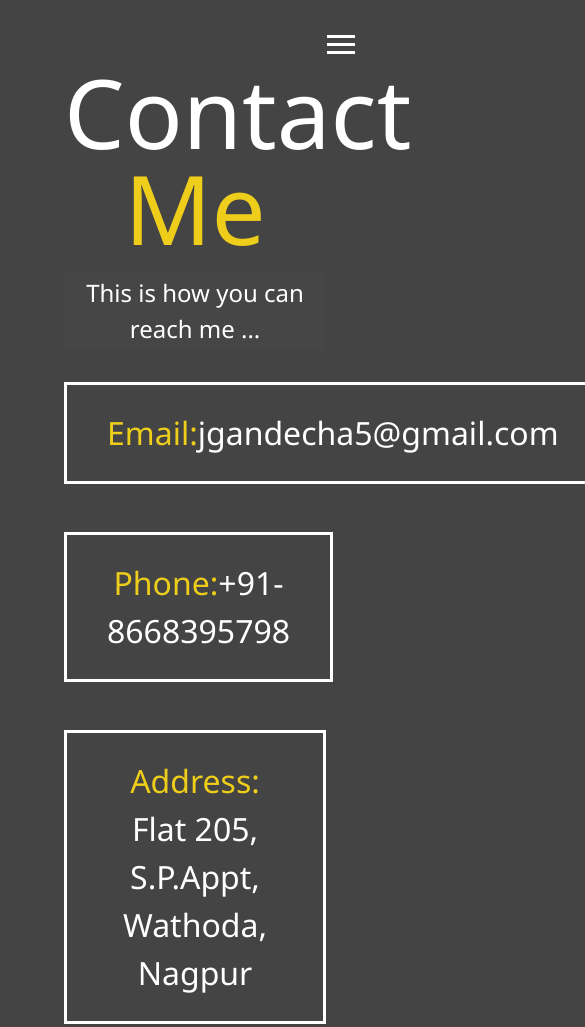
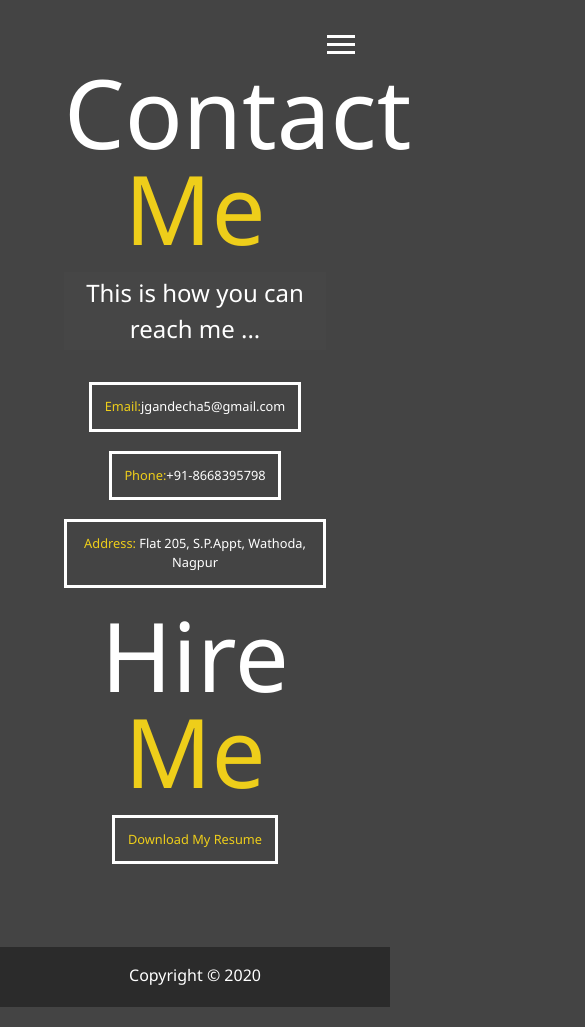
Before and after one commit to JayGandecha/portfolio, a website: page dist/contact.html in a window 390 px wide. Shown: the top 1027 px of the page, 585 px wide, since content can reach past the window. Drawn offline with nearby package versions, Linux system fonts and the light colour scheme; files that its build step writes are made by us from their sources.

Commit message:
Update _mobile.scss

```diff
--- a/scss/_mobile.scss
+++ b/scss/_mobile.scss
@@ -52,7 +52,6 @@
     }
   }
 
-
   .about-info {
     grid-template-areas:
       "bioimage"
@@ -82,4 +81,29 @@
   .projects {
     grid-template-columns: 1fr;
   }
+
+  .boxes {
+    display: flex;
+    flex-wrap: wrap;
+    justify-content: space-evenly;
+    align-items: center;
+    margin-top: 1rem;
+
+    div {
+      font-size: 0.8rem;
+      border: 3px #fff solid;
+      padding: 0.75rem 0.8rem;
+      margin-bottom: 1.2rem;
+      @include easeOut;
+
+      &:hover {
+        padding: 0.25rem 0.65rem;
+        background: $secondary-color;
+        color: set-text-color($secondary-color);
+        span {
+          color: set-text-color($secondary-color);
+        }
+      }
+    }
+  }
 }
```
